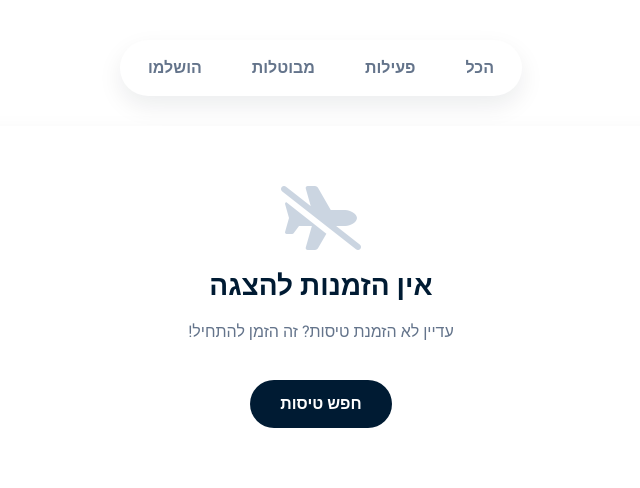
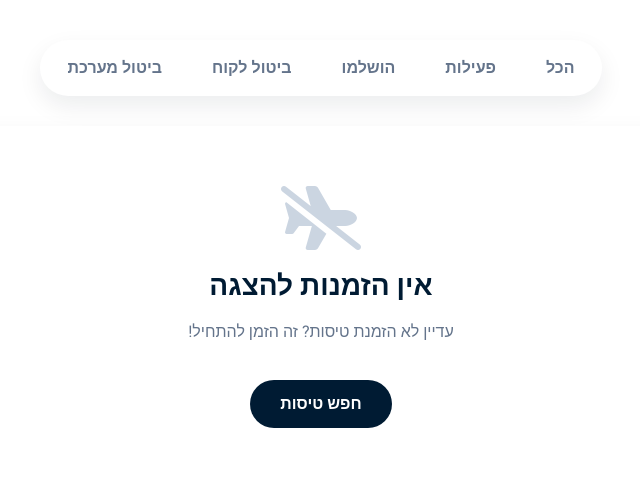
Before and after one commit to adiyogev/FLYTAU, a Python web app: template pythonProject/templates/my_orders.html in a window 1280 px wide. Shown: the part 320-808 px from the top of the page, without its empty margins (319-959 px from the left). Run offline with Jinja, Linux system fonts and the light colour scheme; the template is opened without the code that fills it, so the values that code supplies are empty.

Commit message:
Split cancelled orders into user/system + add status filters and colors

```diff
--- a/pythonProject/static/css/style.css
+++ b/pythonProject/static/css/style.css
@@ -1735,7 +1735,8 @@ body.my-orders-page {
     padding: 5px 12px; border-radius: 20px; font-size: 13px; font-weight: 800;
 }
 .status-active { background: #dcfce7; color: #166534; }
-.status-cancelled { background: #fee2e2; color: #991b1b; }
+.status-cancelled-by-user { background: #fee2e2; color: #991b1b; }
+.status-cancelled-by-system { background: #fee2e2; color: #991b1b; }
 .status-completed { background: #e2e8f0; color: #475569; }
 
 .card-body-grid {
--- a/pythonProject/templates/my_orders.html
+++ b/pythonProject/templates/my_orders.html
@@ -47,12 +47,16 @@
             <a href="{{ url_for('my_orders', status='active') }}"
                class="filter-tab {% if current_filter == 'active' %}active{% endif %}">פעילות</a>
 
-            <a href="{{ url_for('my_orders', status='cancelled') }}"
-               class="filter-tab {% if current_filter == 'cancelled' %}active{% endif %}">מבוטלות</a>
-
             <a href="{{ url_for('my_orders', status='completed') }}"
                class="filter-tab {% if current_filter == 'completed' %}active{% endif %}">הושלמו</a>
+
+            <a href="{{ url_for('my_orders', status='cancelled by user') }}"
+               class="filter-tab {% if current_filter == 'cancelled by user' %}active{% endif %}">ביטול לקוח</a>
+
+            <a href="{{ url_for('my_orders', status='cancelled by system') }}"
+               class="filter-tab {% if current_filter == 'cancelled by system' %}active{% endif %}">ביטול מערכת</a>
         </div>
+
 
         {% if orders %}
             {% for order in orders %}
@@ -69,7 +73,8 @@
                     {% set status_class = 'status-' + order.status.replace(' ', '-').lower() %}
                     <div class="status-badge {{ status_class }}">
                         {% if order.status == 'active' %}פעילה
-                        {% elif 'cancelled' in order.status.lower() %}בוטלה
+                        {% elif order.status == 'cancelled by user' %}בוטלה ע"י לקוח
+                        {% elif order.status == 'cancelled by system' %}בוטלה ע"י מערכת
                         {% elif order.status == 'completed' %}הושלמה
                         {% else %}{{ order.status }}{% endif %}
                     </div>
```
Also changed, not shown: pythonProject/main.py (+7 -4 lines).
